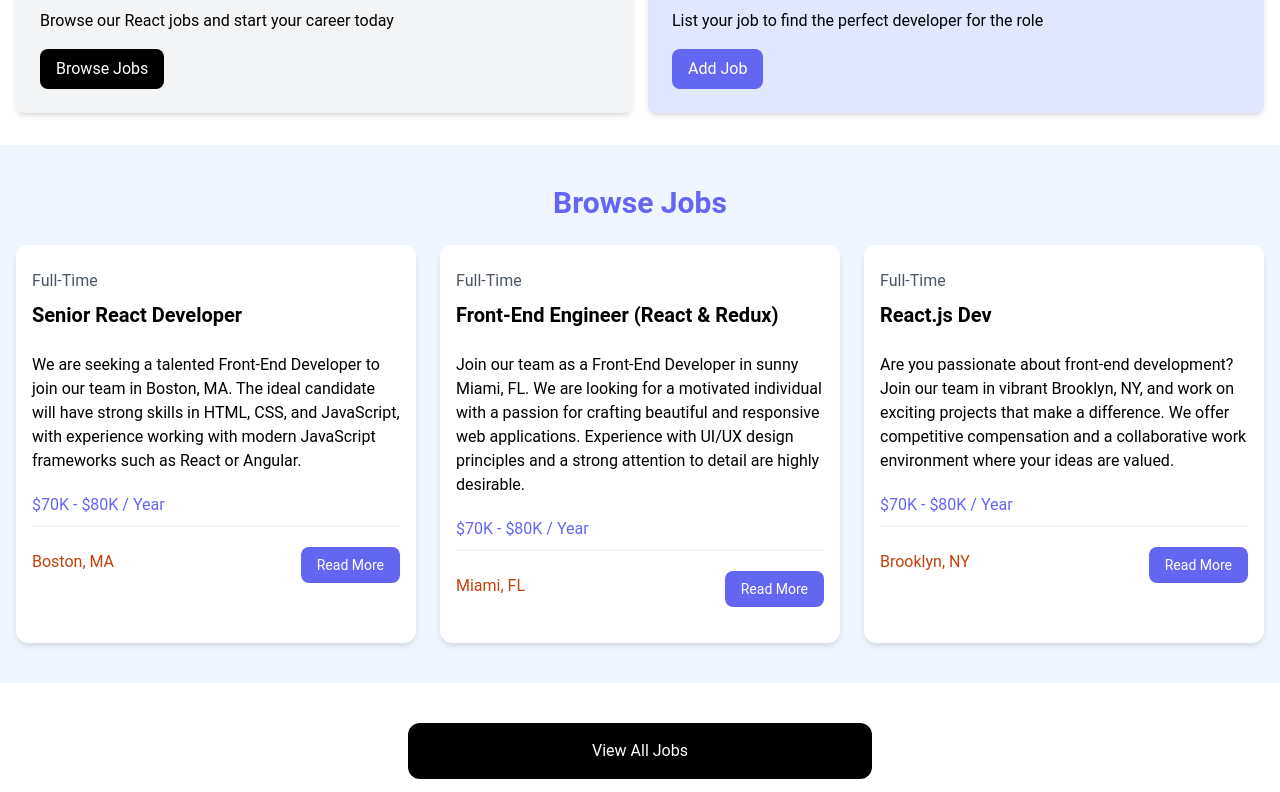
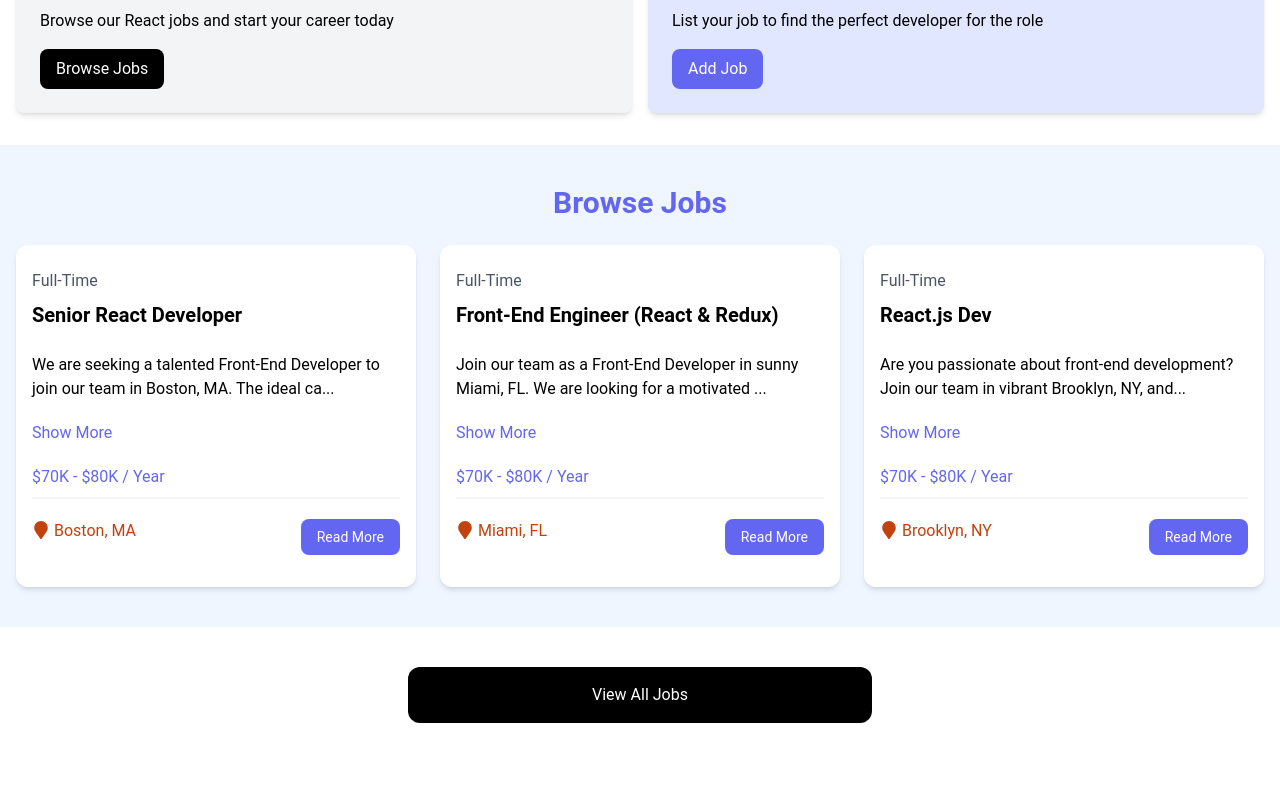
Before and after one commit to fkhan613/React-Job-Listings-Site, a React (Vite) app: page / in a window 1280 px wide. Shown: the part 464-1256 px from the top of the page. After the commit the page ends 1227 px from the top, so only its background shows below. Built offline with nearby package versions, Linux system fonts and the light colour scheme.

Commit message:
input icons

```diff
--- a/package.json
+++ b/package.json
@@ -11,7 +11,8 @@
   },
   "dependencies": {
     "react": "^18.2.0",
-    "react-dom": "^18.2.0"
+    "react-dom": "^18.2.0",
+    "react-icons": "^5.2.0"
   },
   "devDependencies": {
     "@types/react": "^18.2.66",
--- a/src/components/JobListing.jsx
+++ b/src/components/JobListing.jsx
@@ -1,5 +1,15 @@
 /* eslint-disable react/prop-types */
+import { useState } from "react";
+import {FaMapMarker} from 'react-icons/fa'
+
 const JobListing = ({ job }) => {
+  const [showFullDescription, setShowFullDescription] = useState(false);
+  let description = job.description;
+
+  if (!showFullDescription) {
+    description = description.substring(0, 90) + "...";
+  }
+
   return (
     <div key={job.id} className="bg-white rounded-xl shadow-md relative">
       <div className="p-4">
@@ -8,7 +18,10 @@
           <h3 className="text-xl font-bold">{job.title}</h3>
         </div>
 
-        <div className="mb-5">{job.description}</div>
+        <div className="mb-5">{description}</div>
+        <button onClick={() => setShowFullDescription((prevState) => !prevState)} className="text-indigo-500 mb-5 hover:text-indigo-600">
+          {showFullDescription ? "Show Less" : "Show More"}
+        </button>
 
         <h3 className="text-indigo-500 mb-2">{job.salary} / Year</h3>
 
@@ -16,7 +29,7 @@
 
         <div className="flex flex-col lg:flex-row justify-between mb-4">
           <div className="text-orange-700 mb-3">
-            <i className="fa-solid fa-location-dot text-lg"></i>
+          <FaMapMarker className="inline text-lg mb-1 mr-1"/>
             {job.location}
           </div>
           <a
```
Also changed, not shown: 1 other file (tests, documents, lock files or other folders).
